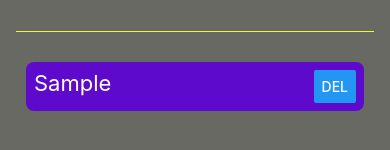
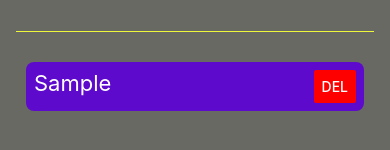
Before and after one commit to HariDeveloper1999/meals-app, a React Native app: screen / in a window 390 px wide. Both pictures are taken after typing "Sample" into the empty fields and a click on the button "ADD GOAL". Shown: the part 188-338 px from the top of the page. Built offline with nearby package versions, Linux system fonts and the light colour scheme.

Commit message:
changing btn color

```diff
--- a/App.js
+++ b/App.js
@@ -15,7 +15,6 @@ export default function App() {
    const deleteHandler = (item) => {
     setGoalsData((prevState) => prevState.filter((prevItem) => prevItem !== item))
   }
- console.log(goalsData)
    const addToGoalHandler = () => {
     setGoalsData(prev=>[...prev,enteredGoal])
    }
@@ -37,7 +36,7 @@ export default function App() {
           goalsData.map((item)=>
           <View style={styles.itemContainer} key={item}>
           <Text style = {styles.goalText} >{item}</Text>
-          <Button title='Del' style = {styles.goalText} onPress={()=>deleteHandler(item)}/>
+          <Button title='Del' color="red" style = {styles.goalText} onPress={()=>deleteHandler(item)}/>
           </View>
           )
         }
```
